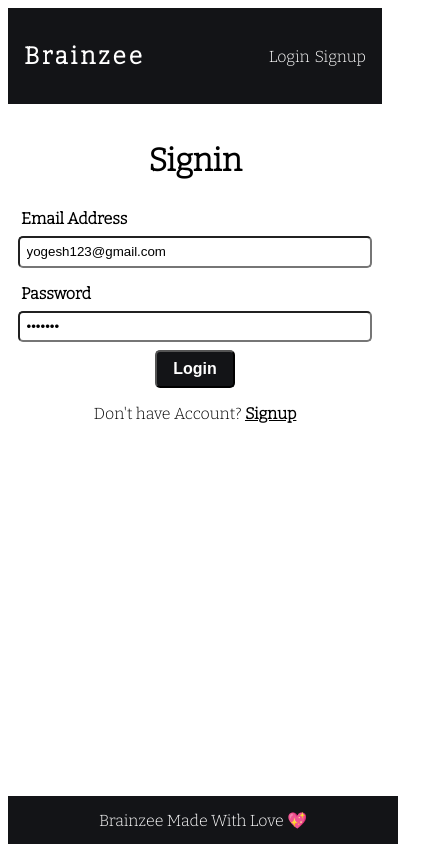
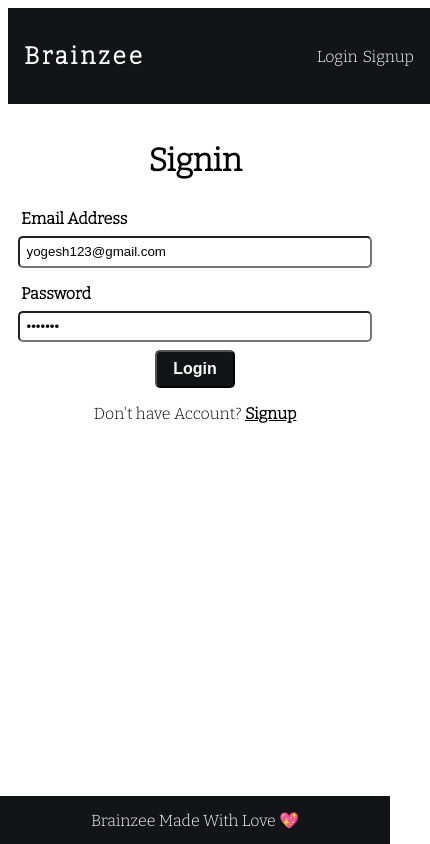
Before and after one commit to yogesh1006/quiz-appts-client, a React (Create React App) app: page /login in a window 390 px wide. Shown: the whole page, 430 px wide, since content can reach past the window. Built offline with nearby package versions, Linux system fonts and the light colour scheme.

Commit message:
add redirects

```diff
--- a/src/components/Header/header.css
+++ b/src/components/Header/header.css
@@ -25,3 +25,9 @@
     outline:none;
     color:white;
 }
+
+@media only screen and (max-width: 768px) {
+    .header{
+        width:100vw;
+    }
+}
--- a/src/components/footer/footer.css
+++ b/src/components/footer/footer.css
@@ -1,11 +1,12 @@
 .footer{
     position:fixed;
     bottom:0;
+    left:0;
     display:flex;
     justify-content:center;
     align-items:center;
     background:#131417;
-    width:100%;
+    width:100vw;
     height:3rem;
     color:white;
 }
```
Also changed, not shown: src/index.css (added), 1 other file (tests, documents, lock files or other folders).
